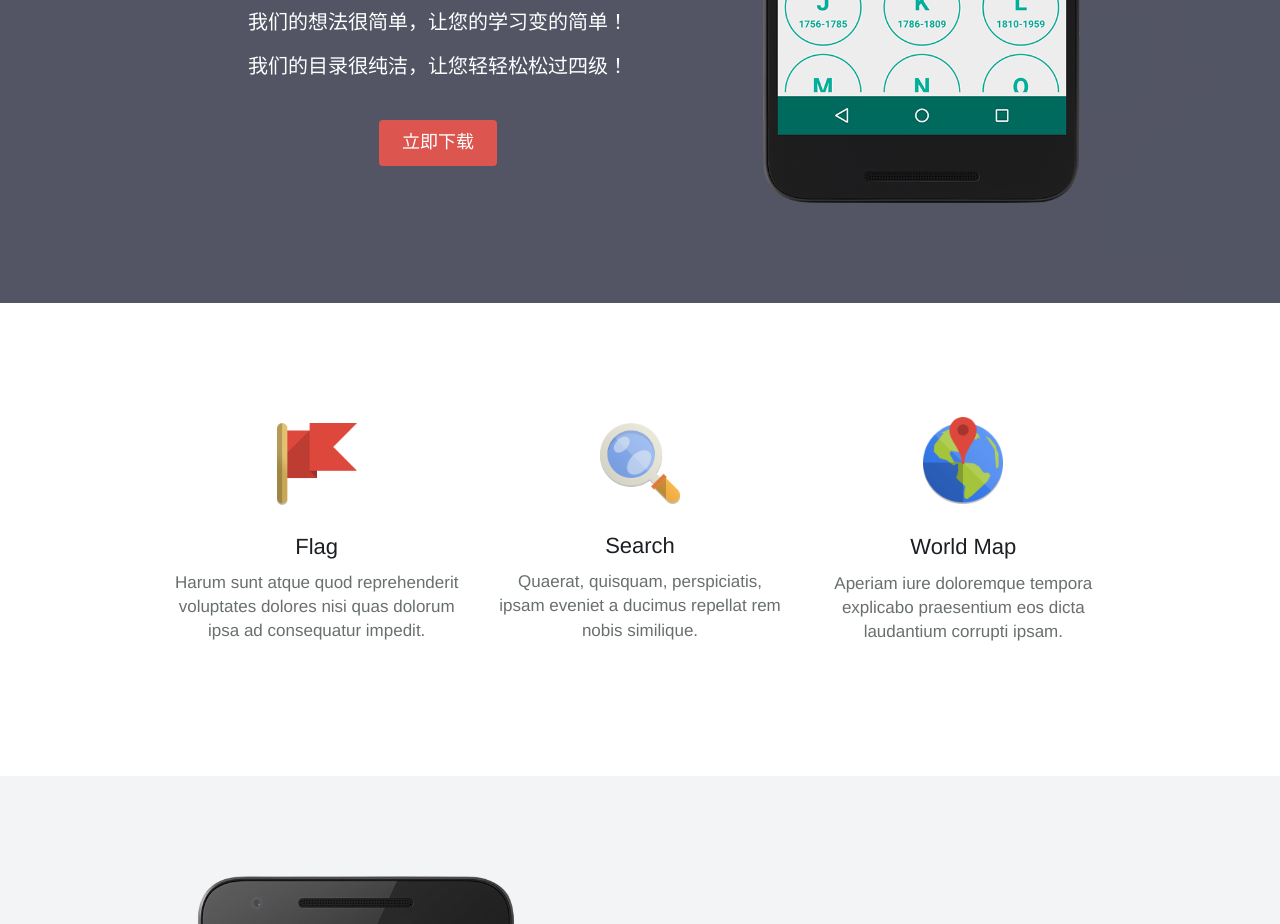
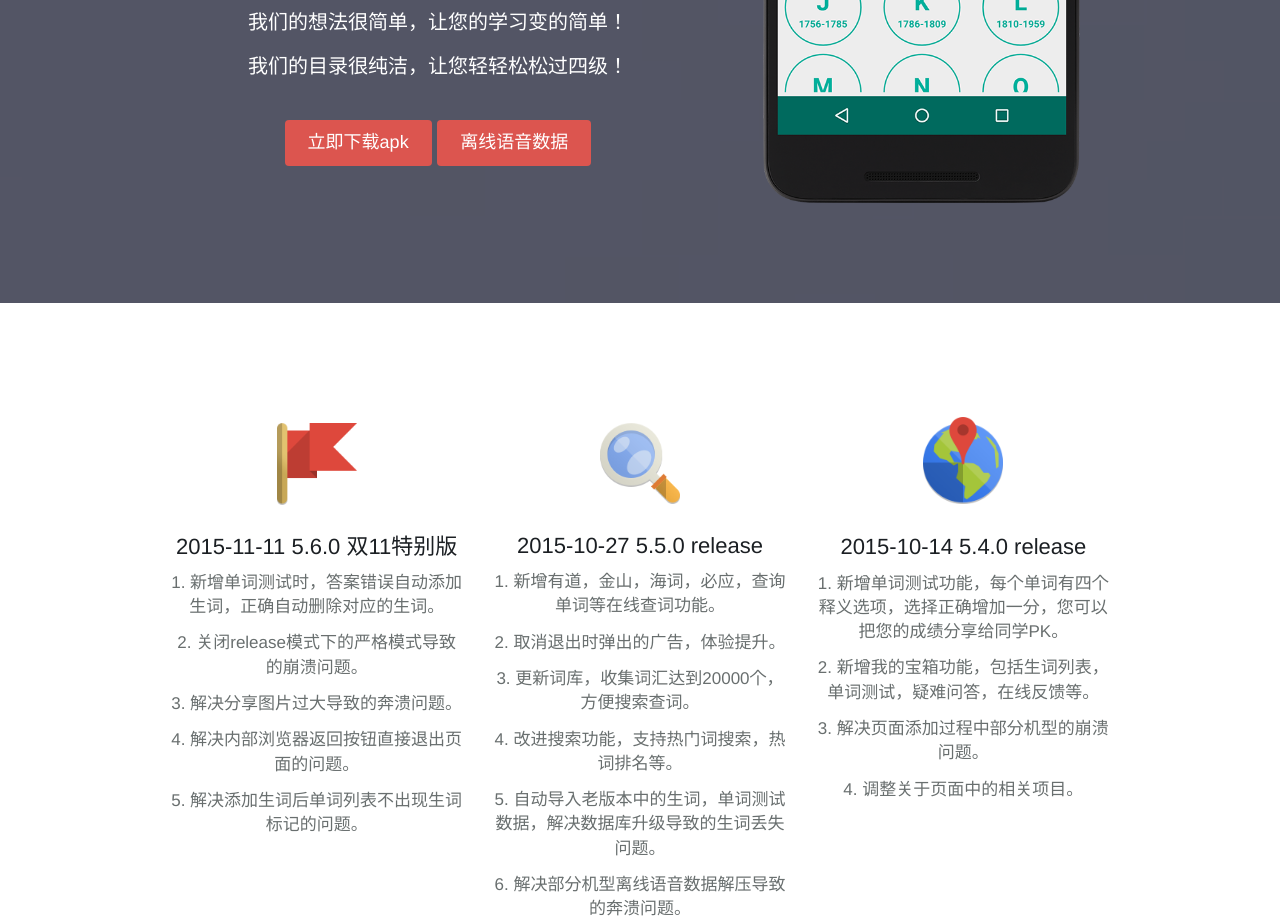
Before and after one commit to cet4free/cet4free.github.io, a plain HTML site: page index.html in a window 1280 px wide. Shown: the part 540-1464 px from the top of the page. Drawn offline with Linux system fonts and the light colour scheme.

Commit message:
新增离线语音数据下载
新增离线语音数据下载

```diff
--- a/index.html
+++ b/index.html
@@ -90,7 +90,10 @@
             <!-- Button -->
             <p class="btn-app-store">
               <a class="btn btn-danger" href="apk/cet4.apk">
-                立即下载
+                立即下载apk
+              </a>
+              <a class="btn btn-danger" href="voicedata/cet4free.zip">
+                离线语音数据
               </a>
             </p> <!-- /.btn-app-store -->
 
@@ -112,7 +115,7 @@
     </header> <!-- /.jumbotron -->
 
 
-	<div class="copyrights">Collect from <a href="http://www.cssmoban.com/"  title="计数器">网站模板</a></div>
+	<div class="copyrights">Collect from <a href="#"  title="计数器">计数器</a></div>
 
     <!-- Services -->
     <section class="services-section" id="section-1">
@@ -121,7 +124,7 @@
 
         <div class="row">
 
-          <div class="col-md-4 col-services">
+          <div class="col-md-4 col-services features-content">
 
             <!-- Icons -->
             <figure>
@@ -129,14 +132,19 @@
             </figure>
 
             <!-- Title -->
-            <h4>Flag</h4>
+            <h4>2015-11-11 5.6.0 双11特别版</h4>
 
             <!-- Description -->
-            <p>Harum sunt atque quod reprehenderit voluptates dolores nisi quas dolorum ipsa ad consequatur impedit.</p>
+
+            <p>1. 新增单词测试时，答案错误自动添加生词，正确自动删除对应的生词。</p>
+            <p>2. 关闭release模式下的严格模式导致的崩溃问题。</p>
+            <p>3. 解决分享图片过大导致的奔溃问题。</p>
+            <p>4. 解决内部浏览器返回按钮直接退出页面的问题。</p>
+            <p>5. 解决添加生词后单词列表不出现生词标记的问题。</p>
 
           </div> <!-- /.col-md-4 -->
 
-          <div class="col-md-4 col-services">
+          <div class="col-md-4 col-services features-content">
 
             <!-- Icons -->
             <figure>
@@ -144,14 +152,20 @@
             </figure>
 
             <!-- Title -->
-            <h4>Search</h4>
+            <h4>2015-10-27 5.5.0 release</h4>
 
             <!-- Description -->
-            <p>Quaerat, quisquam, perspiciatis, ipsam eveniet a ducimus repellat rem nobis similique.</p>
+
+            <p>1. 新增有道，金山，海词，必应，查询单词等在线查词功能。</p>
+            <p>2. 取消退出时弹出的广告，体验提升。</p>
+            <p>3. 更新词库，收集词汇达到20000个，方便搜索查词。</p>
+            <p>4. 改进搜索功能，支持热门词搜索，热词排名等。</p>
+            <p>5. 自动导入老版本中的生词，单词测试数据，解决数据库升级导致的生词丢失问题。</p>
+            <p>6. 解决部分机型离线语音数据解压导致的奔溃问题。</p>
 
           </div> <!-- /.col-md-4 -->
 
-          <div class="col-md-4 col-services">
+          <div class="col-md-4 col-services features-content">
 
             <!-- Icons -->
             <figure>
@@ -159,10 +173,14 @@
             </figure>
 
             <!-- Title -->
-            <h4>World Map</h4>
+            <h4>2015-10-14 5.4.0 release</h4>
 
             <!-- Description -->
-            <p>Aperiam iure doloremque tempora explicabo praesentium eos dicta laudantium corrupti ipsam.</p>
+
+            <p>1. 新增单词测试功能，每个单词有四个释义选项，选择正确增加一分，您可以把您的成绩分享给同学PK。</p>
+            <p>2. 新增我的宝箱功能，包括生词列表，单词测试，疑难问答，在线反馈等。</p>
+            <p>3. 解决页面添加过程中部分机型的崩溃问题。</p>
+            <p>4. 调整关于页面中的相关项目。</p>
 
           </div> <!-- /.col-md-4 -->
 
@@ -220,10 +238,10 @@
             <!-- Description -->
             <p>单词详情页展示每个单词的详情，高亮标记单词，包括此单词在所有单词中的位置，单词对应的句子来帮助记忆。单词截图功能将单词以卡片的形式保存到您的手机相册，方便您打印成单词卡，点击认识按钮将会把此单词从生词库中移除，不认识按钮自动标记为生词，显示和隐藏释义方便您背诵和理解单词释义!</p>
 
-            <p>
+            <!-- <p>
               <a class="btn btn-danger" href="./sign-in.html">Sign In</a> &nbsp;
               <a class="btn btn-danger-border" href="./sign-up.html">Sign Up</a>
-            </p>
+            </p> -->
 
           </div> <!-- /.col-md-7 -->
 
@@ -263,7 +281,10 @@
             <!-- Button -->
             <p class="btn-app-store">
               <a class="btn btn-danger" href="apk/cet4.apk">
-                立即下载
+                立即下载apk
+              </a>
+              <a class="btn btn-danger" href="voicedata/cet4free.zip">
+                离线语音数据
               </a>
             </p> <!-- /.btn-app-store -->
 
@@ -310,14 +331,6 @@
 
                 </form> <!-- /.subscribe-form -->
 
-
-
-                <section class="subscribe-description">
-
-                  <p>Don't worry. We do not spam :)</p>
-
-                </section> <!-- /.subscribe-description -->
-
               </div> <!-- /.col-md-6 -->
 
             </div> <!-- /.row -->
@@ -344,7 +357,7 @@
 
             <!-- Footer 1 -->
             <section>
-              <p>Collect from <a href="http://www.cssmoban.com/" title="网页模板" target="_blank">网页模板</a></p>
+              <p>Collect from <a href="#fakelinks" title="计数器" target="_blank">计数器</a></p>
             </section>
 
             <!-- AddThis Button -->
```
